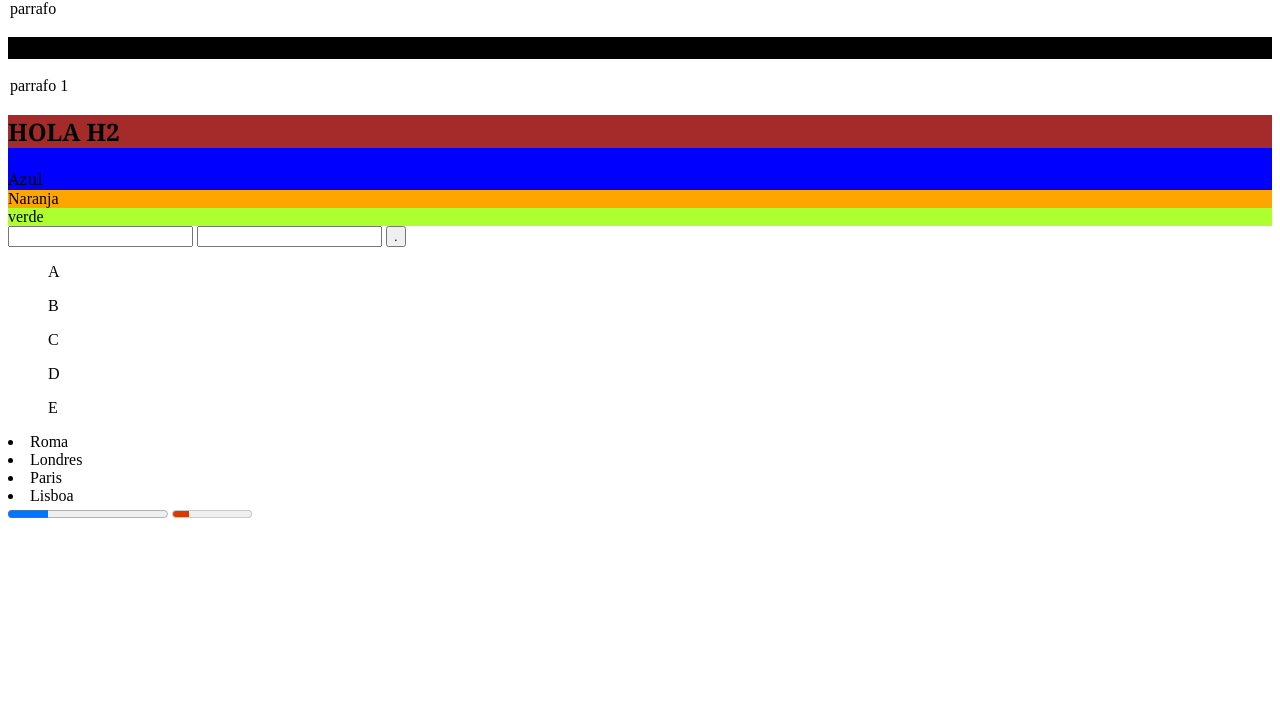
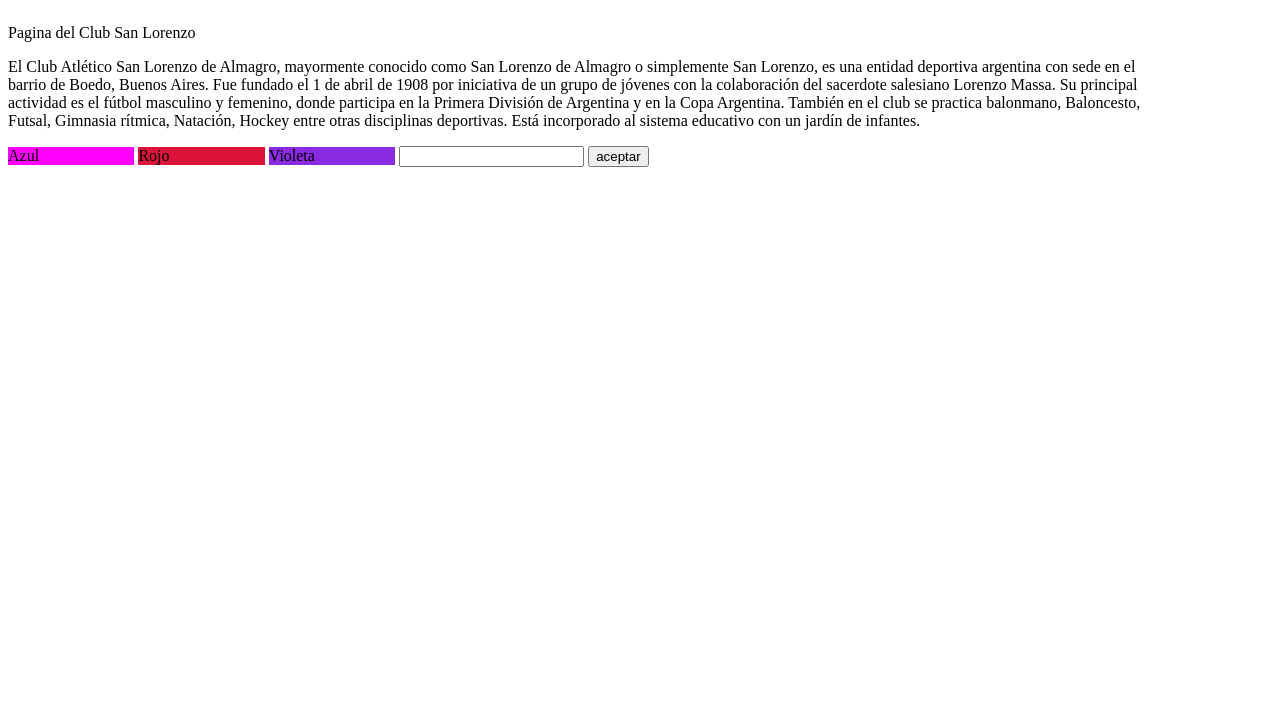
Before and after one commit to rosaccondeee/actividad-1, a plain HTML site: page index.html in a window 1280 px wide. Shown: the part 80-800 px from the top of the page. Drawn offline with Linux system fonts and the light colour scheme.

Commit message:
Se agrega color

```diff
--- a/index.html
+++ b/index.html
@@ -8,39 +8,14 @@
     <title>Document</title>
 </head>
 <body>
-    <h1>holaa</h1>
-    <p>parrafo</p>
+    <h1>¡¡Bienvenidoss!!</h1>
+    <p>Pagina del Club San Lorenzo</p>
 
-    <h3>hola 2</h3>
-    <p>parrafo 1</p>
-    <div  style="background-color: blue; font-family: Georgia, ´Times New Roman´, Times, serif;" >
-        <h2>HOLA H2</h2> Azul
-    </div>
-    <div style="background-color: orange;">
-        Naranja
-    </div>
-
-    <div style="background-color: greenyellow;">verde</div>
+    <p>El Club Atlético San Lorenzo de Almagro, mayormente conocido como San Lorenzo de Almagro o simplemente San Lorenzo, es una entidad deportiva argentina con sede en el barrio de Boedo, Buenos Aires. Fue fundado el 1 de abril de 1908 por iniciativa de un grupo de jóvenes con la colaboración del sacerdote salesiano Lorenzo Massa. Su principal actividad es el fútbol masculino y femenino, donde participa en la Primera División de Argentina y en la Copa Argentina. También en el club se practica balonmano, Baloncesto, Futsal, Gimnasia rítmica, Natación, Hockey entre otras disciplinas deportivas. Está incorporado al sistema educativo con un jardín de infantes.</p>
+    <div class="Azul" >Azul</div>
+    <div class="Rojo">Rojo</div>
+    <div class="Violeta">Violeta</div>
     <input type="text">
-    <input type="email" name="" id=".">
-    <input type="button" value=".">
-    <ul>A</ul>
-    <ul>B</ul>
-    <ul>C</ul>
-    <ul>D</ul>
-    <ul>E</ul>
-    <ul></ul>
-    <ul></ul>
-    <ul></ul>
-
-    <li>Roma</li>
-    <li>Londres</li>
-    <li>Paris</li>
-    <li>Lisboa</li>
-
-    <progress max="100" value="25">25 /100</progress>
-
-    <meter min="0" max="100" value="20" low="25" high="75" optimum="90">20/100</meter>
-    <br>
+    <input type="button" value="aceptar">
 </body>
 </html>
--- a/rosa.css
+++ b/rosa.css
@@ -1,16 +1,38 @@
-
-
 h1 {
-    background-color: blueviolet;
+    background-color:beige;
+    display: inline-block;
+    width: 30%;
 }
 
 h3{
-    background-color: black;
+    background-color: aqua;
+    display: inline-block;
 }
 
 h2{
     background-color: brown;
 }
 p {
-    margin: 2px;
+
+    width: 90%;
 }
+div class{
+
+}
+.Azul{
+    background-color: fuchsia;
+    display: inline-block;
+    width: 10%;
+
+}
+.Rojo{
+    background-color: crimson;
+    display: inline-block;
+    width: 10%;
+}
+
+.Violeta{
+    background-color: blueviolet;
+    display: inline-block;
+    width:10%;
+}
```
